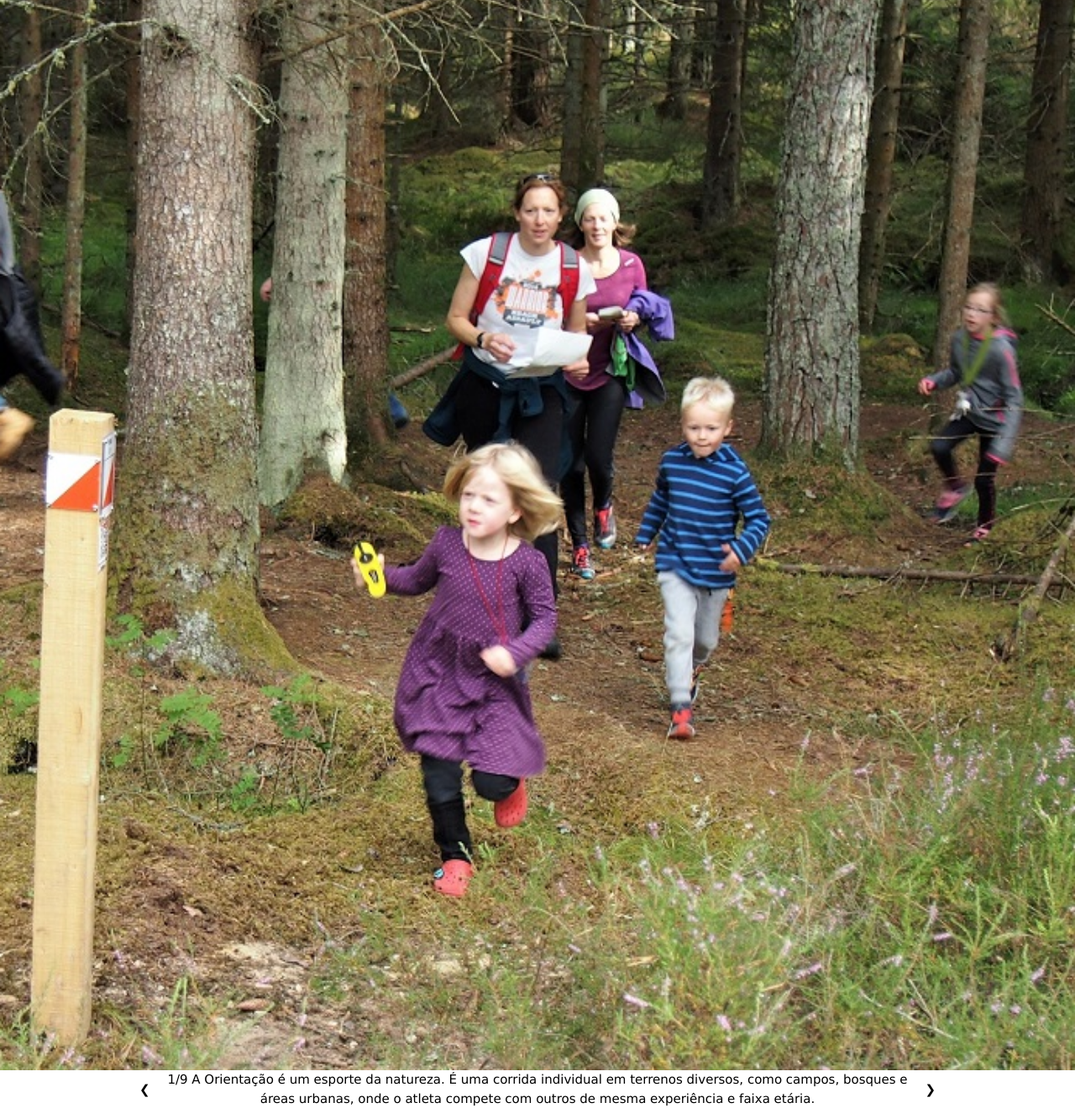
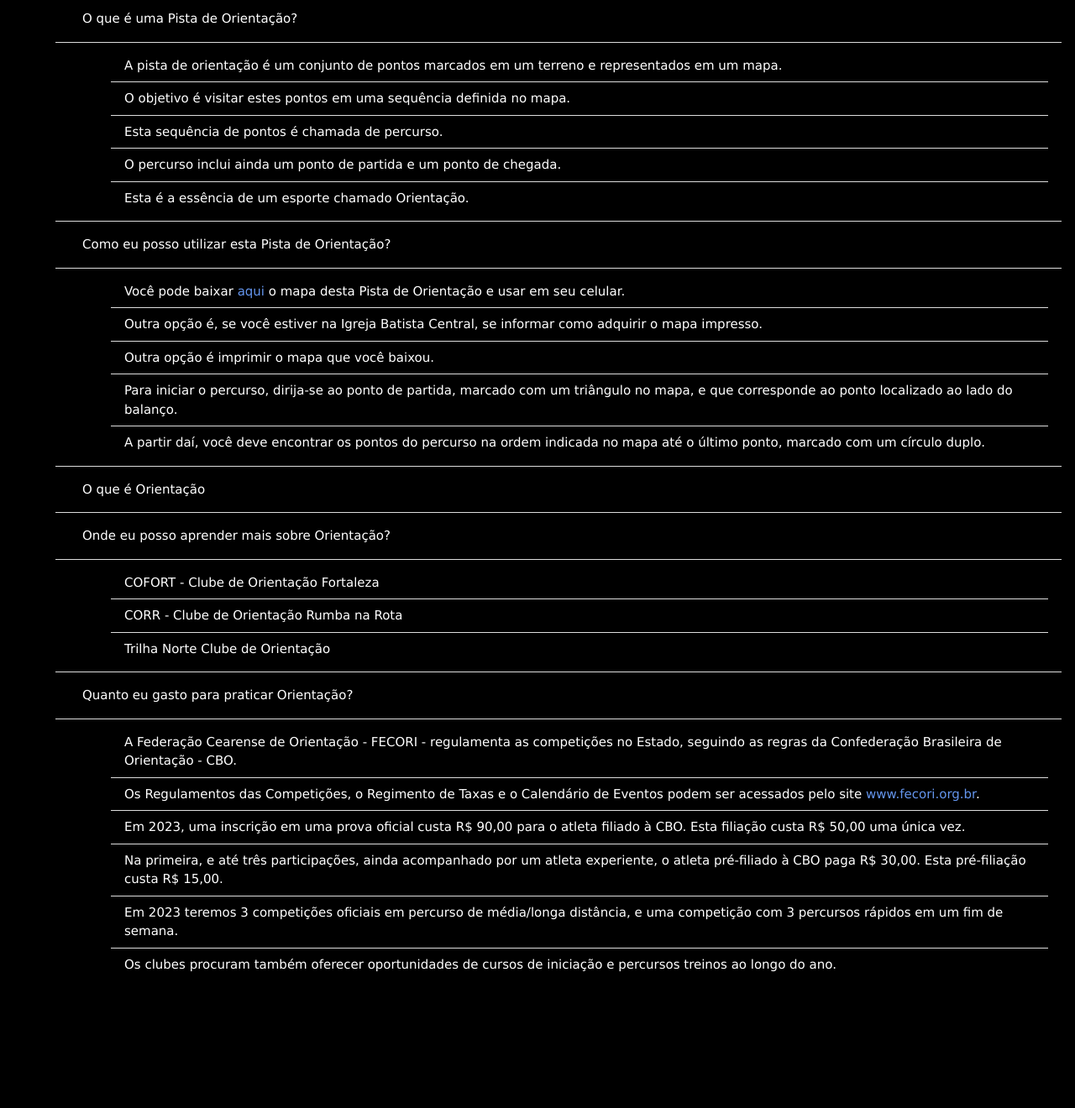
Before and after one commit to orientacao-ceara/ibc, a plain HTML site: page index.html in a window 1280 px wide. Shown: the part 5-1325 px from the top of the page at 84% size. After the commit the page ends 1181 px from the top, so only its background shows below. Drawn offline with nearby package versions, Linux system fonts and the light colour scheme.

Commit message:
Update index.html

```diff
--- a/index.html
+++ b/index.html
@@ -1,67 +1,65 @@
-
 <html>
     <meta name="viewport" content="width=device-width, initial-scale=1">
     <link rel="stylesheet" href="https://www.w3schools.com/w3css/4/w3.css">
     <style>
-        .foto {
-            display: none;
-            width: 100vw;
-            height: 100vw;
+        body {
+            background-color: black;
+            color: white;
+            font-family: Verdana, Geneva, Tahoma, sans-serif;
         }
-        .box {
-            padding-left: 40px;
-            padding-right: 40px;
-            font-family: Verdana, Geneva, Tahoma, sans-serif;
-            text-align: center;
+        li {
+            margin-left: 50px;
+        }
+        a {
+            color: cornflowerblue;
         }
     </style>
 <script>
-    var slides = [
-        '1/9 A Orientação é um esporte da natureza. É uma corrida individual em terrenos diversos, como campos, bosques e áreas urbanas, onde o atleta compete com outros de mesma experiência e faixa etária.',
-        '2/9 O percurso de orientação é a sequência de pontos de controle a serem visitados. Cada ponto de controle tem um número próprio, e é marcado no terreno com um prisma branco e laranja.',
-        '3/9 A sinalética é uma tabela impressa no mapa onde aparecem a ordem, o número do ponto de controle e alguns símbolos que ajudam a localizar o prisma.',
-        '4/9 Em uma competição, há um horário definido para a partida do atleta, que só poderá ver o mapa após autorizado. O tempo de competição começa neste instante.',
-        '5/9 Na partida, o atleta é direcionado para o prisma identificado com um triângulo. A localização dele corresponde ao ponto marcado com um triângulo no mapa. É como se o mapa dissesse: você está aqui.',
-        '6/9 A partir do prisma do triângulo, o atleta tem que ler o mapa, identificar os elementos naturais e construídos, e definir a estratégia para chegar próximo ponto.',
-        '7/9 O atleta deve visitar os pontos na ordem apresentada e conferir se o número do controle junto ao prisma corresponde ao número apresentado na sinalética.',
-        '8/9 Após o último ponto numerado há o ponto da chegada. O tempo de competição finaliza aqui.',
-        '9/9 Para definir o vencedor, os tempos de competição são comparado entre os atletas de mesma categoria, que realizaram o mesmo percurso.'
-    ];
-    var slideIndex = 1;
-
-    function plusDivs(n) {
-        showDivs(slideIndex += n);
-    }
-    function showDivs(n) {
-        var i;
-        var foto = document.getElementsByClassName("foto");
-        var x = slides;
-        if (n > x.length) {slideIndex = x.length}
-        if (n < 1) {slideIndex = 1} ;
-        for (i = 0; i < x.length; i++) {
-            foto[i].style.display = "none";
-        }
-        foto[slideIndex-1].style.display = "block";
-        var box = document.getElementById('box');
-        box.innerHTML = x[slideIndex-1];
-    }
 </script>
-<body onload="showDivs(1)">
-    <div style="margin: clear;">
-        <img class="foto" src="img/i1.png">
-        <img class="foto" src="img/i2.png">
-        <img class="foto" src="img/i3.png">
-        <img class="foto" src="img/i4.png">
-        <img class="foto" src="img/i5.png">
-        <img class="foto" src="img/i6.png">
-        <img class="foto" src="img/i7.png">
-        <img class="foto" src="img/i8.png">
-        <img class="foto" src="img/i9.png">
-    </div>
-    <div class="w3-content w3-display-container">
-        <div id="box" class="box"></div>
-        <button class="w3-button w3-display-left" onclick="plusDivs(-1)">&#10094;<span style="color: white">&#10094;</span></button>
-        <button class="w3-button w3-display-right" onclick="plusDivs(+1)"><span style="color: white">&#10095;</span>&#10095;</button>
+<body>
+    <div class="w3-container">
+        <ul class="w3-ul">
+            <li><button class="w3-button w3-black">O que é uma Pista de Orientação?</button></li>
+            <li>
+                <ul class="w3-ul">
+                    <li>A pista de orientação é um conjunto de pontos marcados em um terreno e representados em um mapa.</li>
+                    <li>O objetivo é visitar estes pontos em uma sequência definida no mapa.</li>
+                    <li>Esta sequência de pontos é chamada de percurso.</li>
+                    <li>O percurso inclui ainda um ponto de partida e um ponto de chegada.</li>
+                    <li>Esta é a essência de um esporte chamado Orientação.</li>
+                </ul>
+            </li>
+            <li><button class="w3-button w3-black">Como eu posso utilizar esta Pista de Orientação?</button></li>
+            <li>
+                <ul class="w3-ul">
+                    <li>Você pode baixar <a>aqui</a> o mapa desta Pista de Orientação e usar em seu celular.</li>
+                    <li>Outra opção é, se você estiver na Igreja Batista Central, se informar como adquirir o mapa impresso.</li>
+                    <li>Outra opção é imprimir o mapa que você baixou.</li>
+                    <li>Para iniciar o percurso, dirija-se ao ponto de partida, marcado com um triângulo no mapa, e que corresponde ao ponto localizado ao lado do balanço.</li>
+                    <li>A partir daí, você deve encontrar os pontos do percurso na ordem indicada no mapa até o último ponto, marcado com um círculo duplo.</li>
+                </ul>
+            </li>
+            <li><button class="w3-button w3-black">O que é Orientação</button></li>
+            <li><button class="w3-button w3-black">Onde eu posso aprender mais sobre Orientação?</button></li>
+            <li>
+                <ul class="w3-ul">
+                    <li>COFORT - Clube de Orientação Fortaleza</li>
+                    <li>CORR - Clube de Orientação Rumba na Rota</li>
+                    <li>Trilha Norte Clube de Orientação</li>
+                </ul>
+            </li>
+            <li><button class="w3-button w3-black">Quanto eu gasto para praticar Orientação?</button></li>
+            <li>
+                <ul class="w3-ul">
+                    <li>A Federação Cearense de Orientação - FECORI - regulamenta as competições no Estado, seguindo as regras da Confederação Brasileira de Orientação - CBO.</li>
+                    <li>Os Regulamentos das Competições, o Regimento de Taxas e o Calendário de Eventos podem ser acessados pelo site <a>www.fecori.org.br</a>.</li>
+                    <li>Em 2023, uma inscrição em uma prova oficial custa R$ 90,00 para o atleta filiado à CBO. Esta filiação custa R$ 50,00 uma única vez.</li>
+                    <li>Na primeira, e até três participações, ainda acompanhado por um atleta experiente, o atleta pré-filiado à CBO paga R$ 30,00. Esta pré-filiação custa R$ 15,00.</li>
+                    <li>Em 2023 teremos 3 competições oficiais em percurso de média/longa distância, e uma competição com 3 percursos rápidos em um fim de semana.</li>
+                    <li>Os clubes procuram também oferecer oportunidades de cursos de iniciação e percursos treinos ao longo do ano.</li>
+                </ul>
+            </li>
+          </ul>
     </div>
 </body>
 </html>
```
